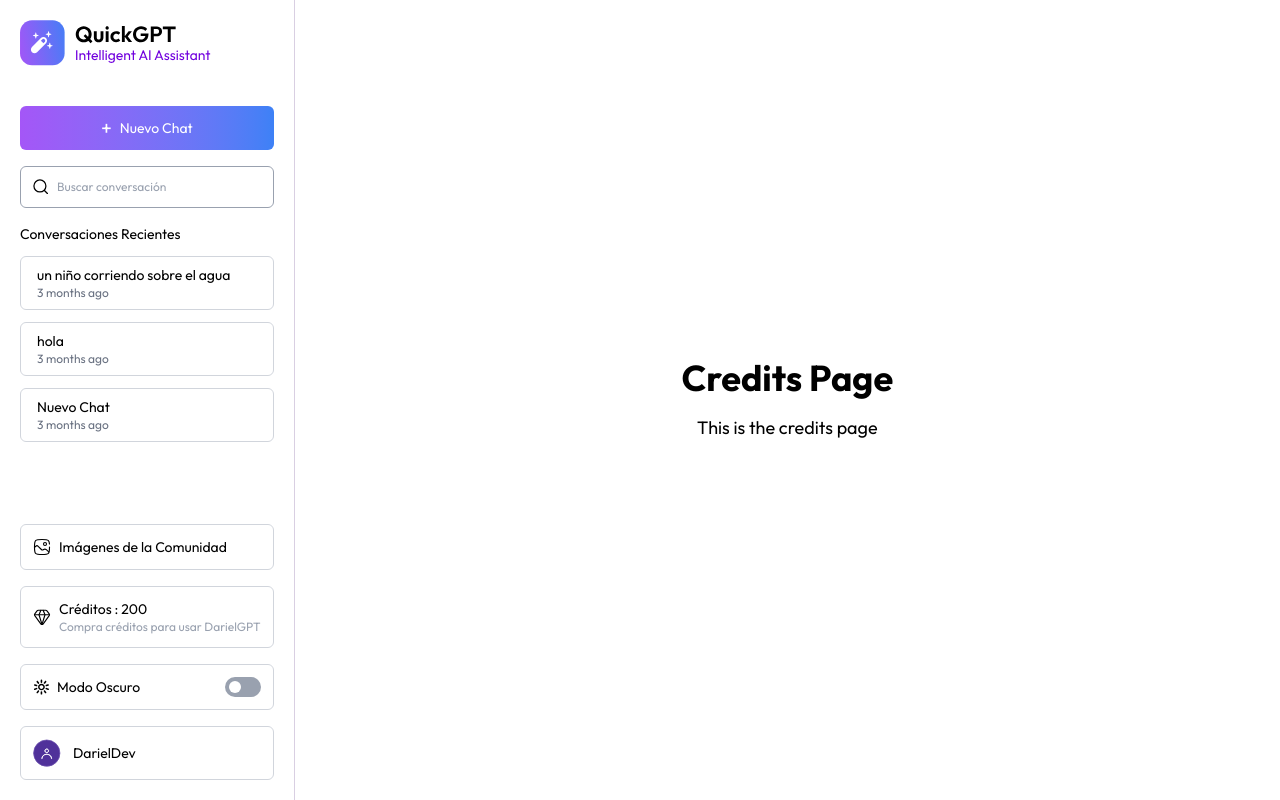
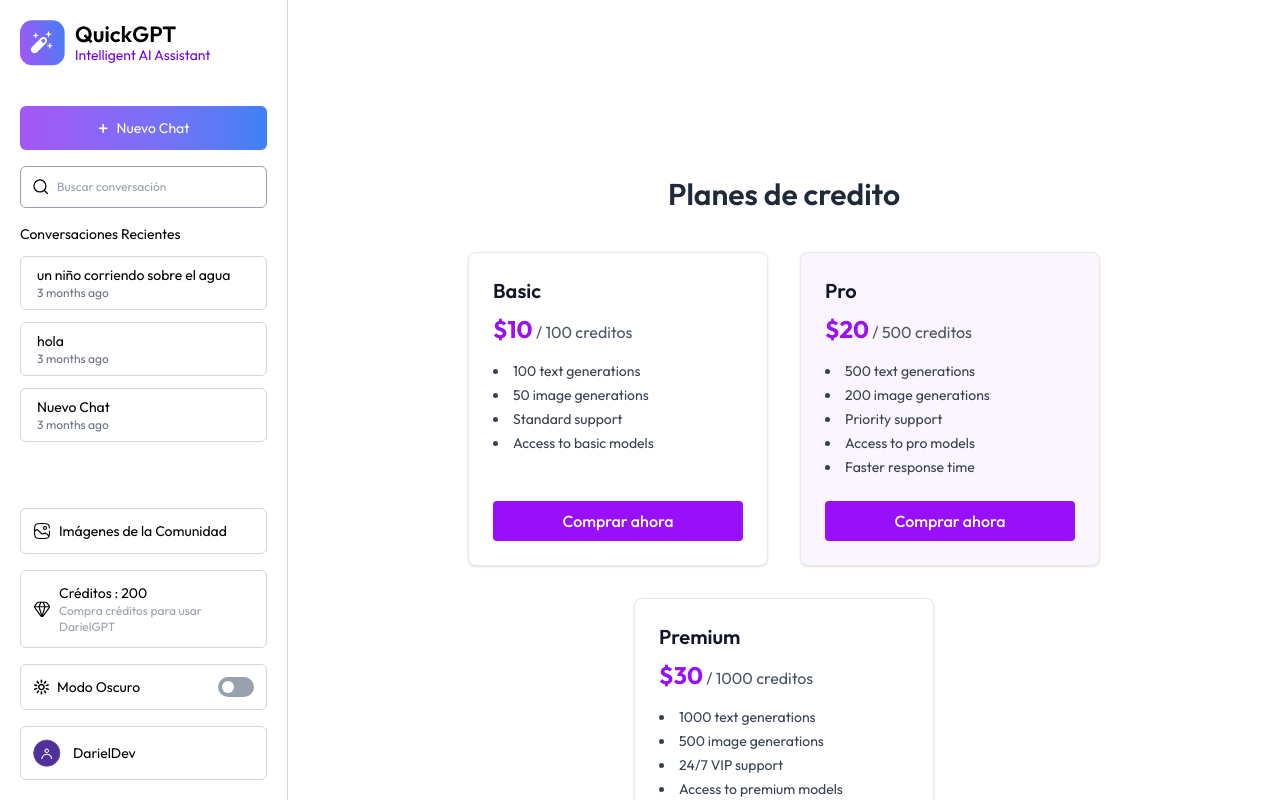
Before and after one commit to Dariel-dev-cloud/DarielGPT, a React (Vite) app: page /credits in a window 1280 px wide. Built offline with nearby package versions, Linux system fonts and the light colour scheme.

Commit message:
feat: implement loading state and plans fetching in Credits page; update layout and styling

```diff
--- a/src/pages/Credits.jsx
+++ b/src/pages/Credits.jsx
@@ -1,12 +1,57 @@
-import React from 'react'
+import { useEffect, useState } from "react"
+import { dummyPlans } from '../assets/assets'
+import Loading from "./Loading"
 
 function Credits() {
+
+    const [plans, setPlans] = useState([])
+    const [loading, setLoading] = useState(true)
+
+    const fetchPlans = async () => {
+        setPlans(dummyPlans)
+        setLoading(false)
+    }
+
+    useEffect(() => {
+        fetchPlans()
+    }, [])
+
+    if (loading) return <Loading />
+
+
     return (
-        <div className='flex-1 flex items-center justify-center p-10'>
-            <div className='text-center'>
-                <h1 className='text-4xl font-bold mb-4'>Credits Page</h1>
-                <p className='text-lg'>This is the credits page</p>
+        <div className='max-w-7xl h-screen overflow-scroll mx-auto px-4 sm:px-6 lg:px-8 py-12'>
+            <h2 className="text-3xl font-semibold text-center mb-10 xl:mt-32
+             text-gray-800 dark:text-white" >Planes de credito</h2>
+
+            <div className="flex flex-wrap justify-center gap-8" >
+                {plans.map((plan) => (
+                    <div key={plan._id} className={`border border-gray-200 dark:border-purple-700
+                    rounded-lg shadow hover:shadow-lg transition-shadow p-6 min-w-[300px] flex flex-col
+                    ${plan._id === 'pro' ? "bg-purple-50 dark:bg-purple-900" : "bg-white dark:bg-transparent"} `} >
+                        <div className="flex-1 " >
+                            <h3 className="text-xl font-semibold text-gray-900
+                            dark:text-white mb-2" >{plan.name}</h3>
+                            <p className="text-2xl font-bold text-purple-600
+                             dark:text-purple-300 mb-4" >${plan.price}
+                                <span className="text-base font-normal text-gray-600
+                               dark:text-purple-200 " >{' '}/ {plan.credits} creditos</span>
+                            </p>
+                            <ul className="list-disc list-inside text-sm text-gray-700
+                            dark:text-purple-200 space-y-1 " >
+                                {plan.features.map((feature, index) => (
+                                    <li key={index} >{feature}</li>
+                                ))}
+                            </ul>
+                        </div>
+                        <button className="mt-6 bg-purple-600 hover:bg-purple-700
+                         active:bg-purple-800 text-white font-medium py-2 rounded
+                         transition-colors cursor-pointer">Comprar ahora</button>
+                    </div>
+                ))}
             </div>
+
+
         </div>
     )
 }
```
